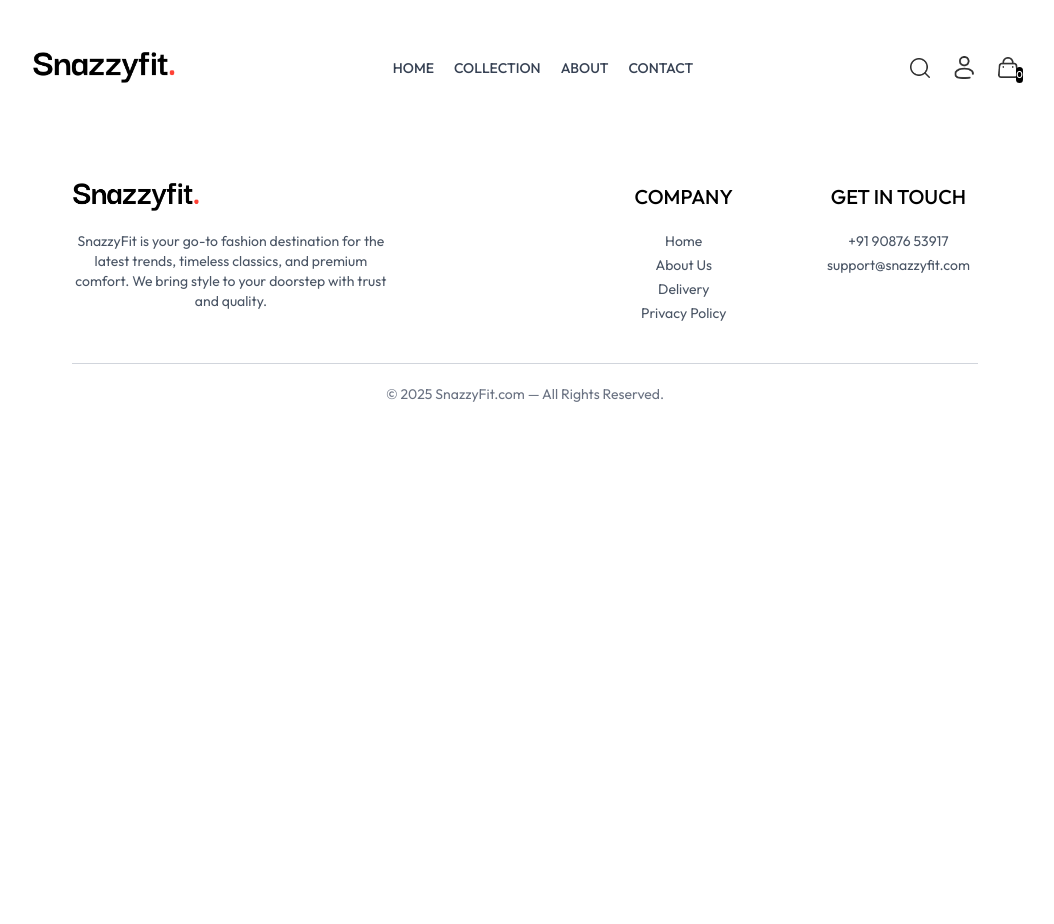
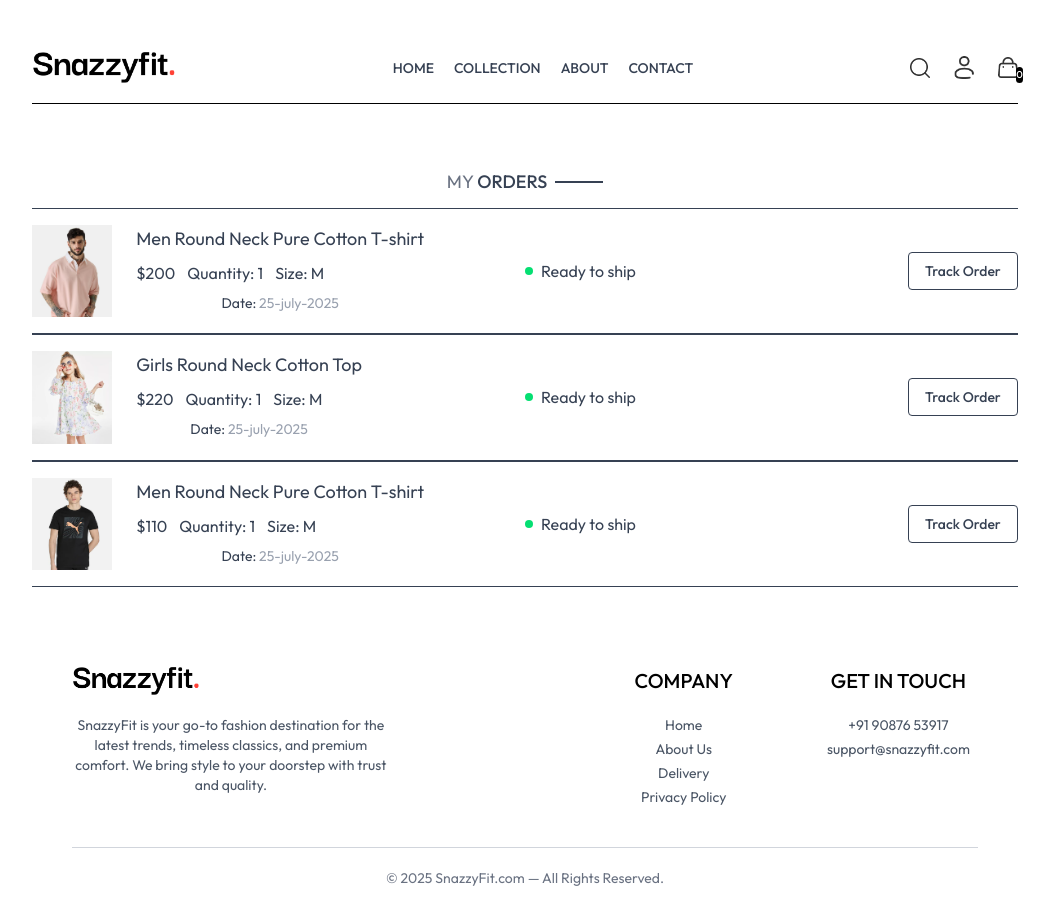
Before and after one commit to nzaman7878/mern-e-commerce, a React (Vite) app in the folder e-com-frontend/: page /orders in a window 1280 px wide. Shown: the top 924 px of the page, without its empty margins (115-1169 px from the left). Before the commit the page ends 800 px from the top, so only its background shows below. Built offline with nearby package versions, Linux system fonts and the light colour scheme.

Commit message:
feat : order page UI created

```diff
--- a/e-com-frontend/src/pages/Orders.jsx
+++ b/e-com-frontend/src/pages/Orders.jsx
@@ -1,9 +1,44 @@
-import React from 'react'
+import React, { useContext } from 'react'
+import { ShopContext } from '../context/ShopContext'
+import Title from '../components/Title';
 
 const Orders = () => {
+  const {products, currency} = useContext(ShopContext);
+
   return (
-    <div>
+    <div className='border-t pt-16'>
+      <div className='text-2xl'>
+        <Title text1={'MY'} text2={'ORDERS'} />
+      </div>
 
+      <div>
+        {
+          products.slice(1,4).map((item,index)=>(
+            <div key={index} className='py-4 border-t border-b text-gray-700 flex flex-col md:flex-row md:items-center md:justify-between gap-4'>
+              <div className='flex items-start gap-6 text-sm'>
+                <img className='w-16 sm:w-20' src={item.image[0]} alt="" />
+                <div>
+                  <p className='text-lg'>{item.name}</p>
+                  <div className='flex items-center gap-3 mt-2 text-base text-gray-700'>
+                    <p>{currency}{item.price}</p>
+                    <p>Quantity: 1</p>
+                    <p>Size: M</p>
+                  </div>
+                  <p className='mt-2'>Date: <span className='text-gray-400'>25-july-2025</span></p>
+                </div>
+              </div>
+
+              <div className='md:w-1/2 flex justify-between'>
+                <div className='flex items-center gap-2'>
+                  <p className='min-w-2 h-2 rounded-full bg-green-400'></p>
+                  <p className='text-sm md:text-base'>Ready to ship</p>
+                </div>
+                <button className='border px-4 py-2 text-sm font-medium rounded-sm'>Track Order</button>
+              </div>
+            </div>
+          ))
+        }
+      </div>
     </div>
   )
 }
```
